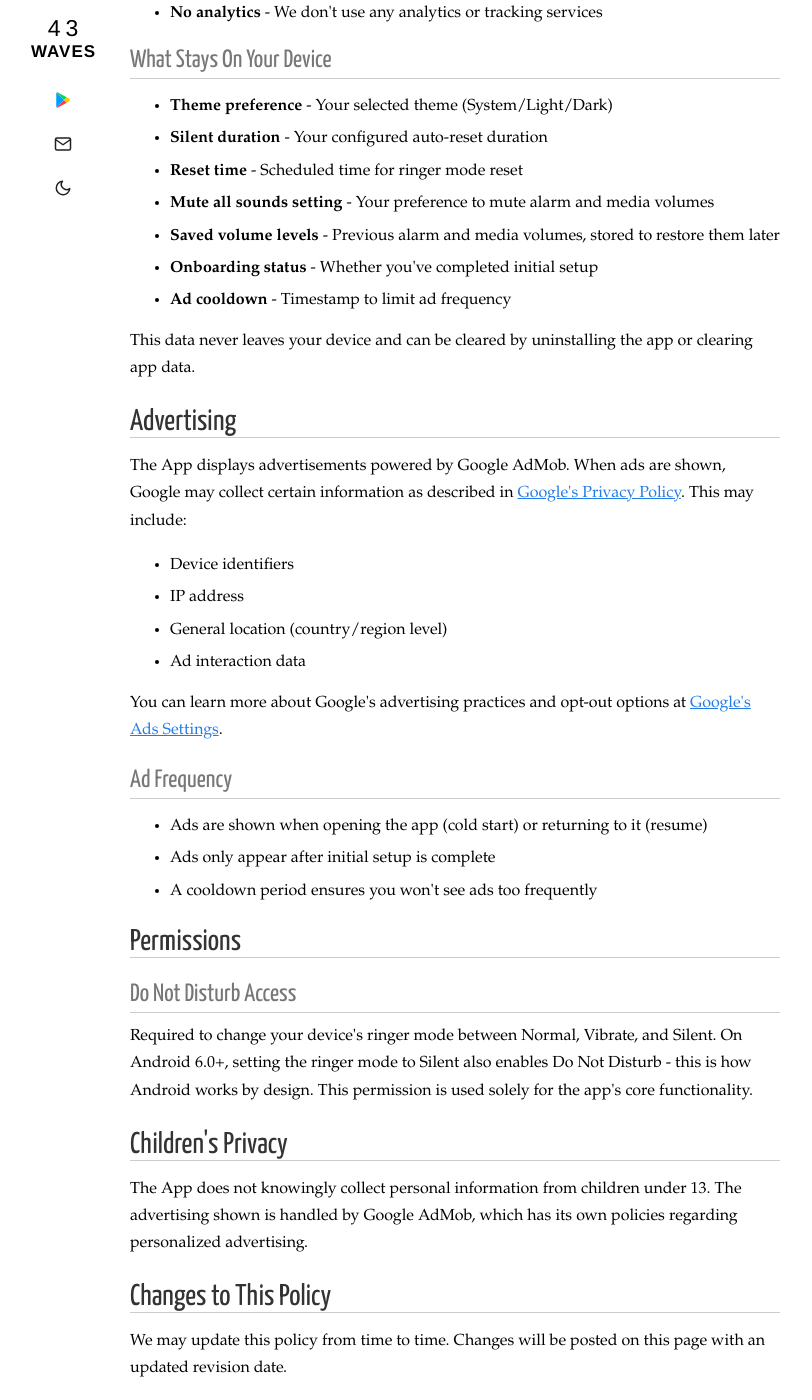
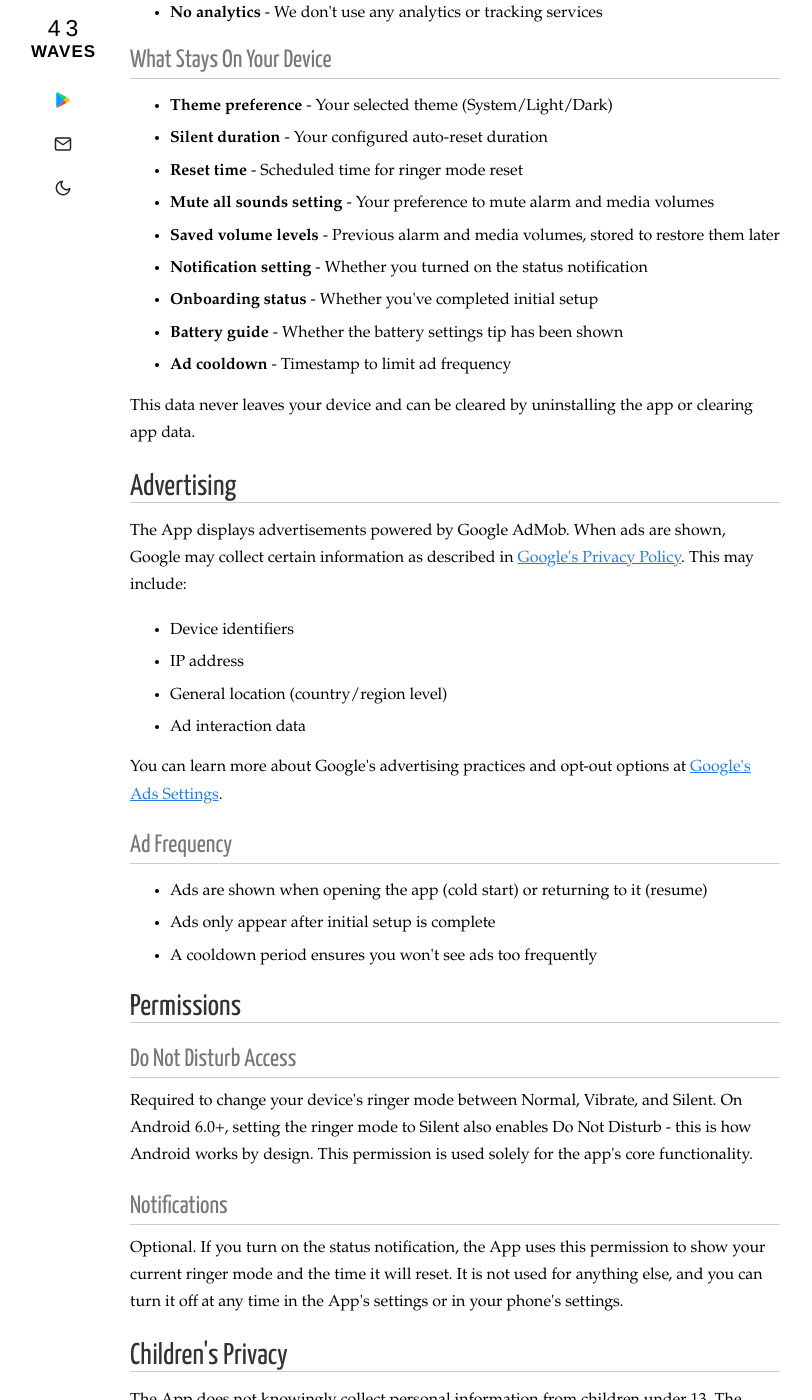
Before and after one commit to 43waves/43waves.github.io, a Jekyll site: the page built from mute/privacy-policy.html, in a window 1280 px wide and 1400 px high, scrolled down 434 px. Shown: the whole window, without its empty margins (0-812 px from the left). Built offline with Jekyll 4.4.1, drawn with Linux system fonts in a browser that asks for light colours; nearby versions of some CDN libraries; Markdown is read by kramdown in place of the engine named in the settings; some of the changed text lies outside the part shown.

Commit message:
Add Mute terms of service page and update its privacy policy (#47)
## What
- Adds `mute/terms-of-service.html`, for the Terms of Service URL in
Play Console's app-level trader status form. Same layout as Tappy and
Autosync (free, ads, no account).
- Updates Mute's privacy policy (last updated Jan 2026): adds the
optional status notification (permission and setting) and the battery
guide flag, and bumps the date.

## Why
The developer account is a trader, so each app needs a Terms of Service
URL.

## Testing
HTML preview built with the site stylesheet; both pages render and the
privacy link points at `/mute/privacy-policy`.

```diff
--- a/mute/privacy-policy.html
+++ b/mute/privacy-policy.html
@@ -27,7 +27,9 @@
       <li><strong>Reset time</strong> - Scheduled time for ringer mode reset</li>
       <li><strong>Mute all sounds setting</strong> - Your preference to mute alarm and media volumes</li>
       <li><strong>Saved volume levels</strong> - Previous alarm and media volumes, stored to restore them later</li>
+      <li><strong>Notification setting</strong> - Whether you turned on the status notification</li>
       <li><strong>Onboarding status</strong> - Whether you've completed initial setup</li>
+      <li><strong>Battery guide</strong> - Whether the battery settings tip has been shown</li>
       <li><strong>Ad cooldown</strong> - Timestamp to limit ad frequency</li>
     </ul>
     <p>This data never leaves your device and can be cleared by uninstalling the app or clearing app data.</p>
@@ -53,6 +55,9 @@
     <h3>Do Not Disturb Access</h3>
     <p>Required to change your device's ringer mode between Normal, Vibrate, and Silent. On Android 6.0+, setting the ringer mode to Silent also enables Do Not Disturb - this is how Android works by design. This permission is used solely for the app's core functionality.</p>
 
+    <h3>Notifications</h3>
+    <p>Optional. If you turn on the status notification, the App uses this permission to show your current ringer mode and the time it will reset. It is not used for anything else, and you can turn it off at any time in the App's settings or in your phone's settings.</p>
+
     <h2>Children's Privacy</h2>
     <p>The App does not knowingly collect personal information from children under 13. The advertising shown is handled by Google AdMob, which has its own policies regarding personalized advertising.</p>
 
```
Also changed, not shown: other parts of mute/privacy-policy.html (+1 -1 lines), mute/terms-of-service.html (added, +51 -0 lines).
